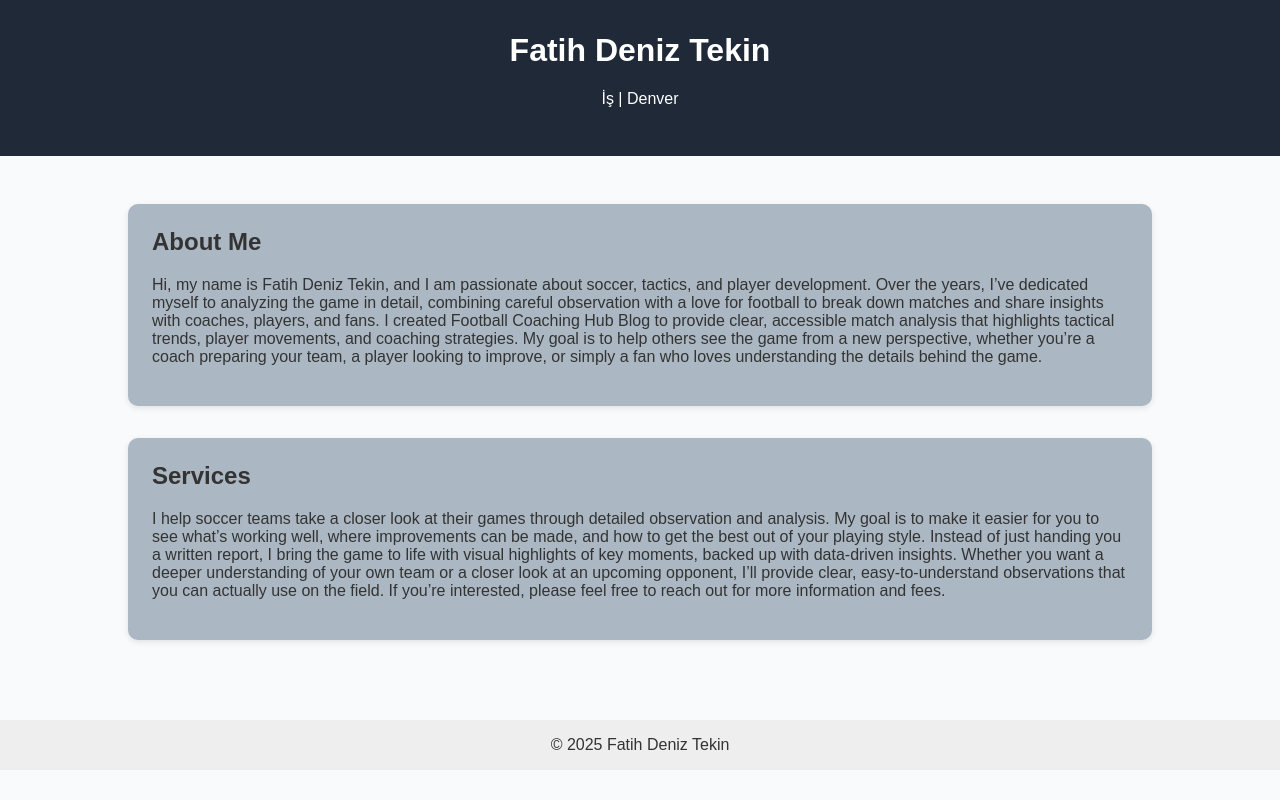
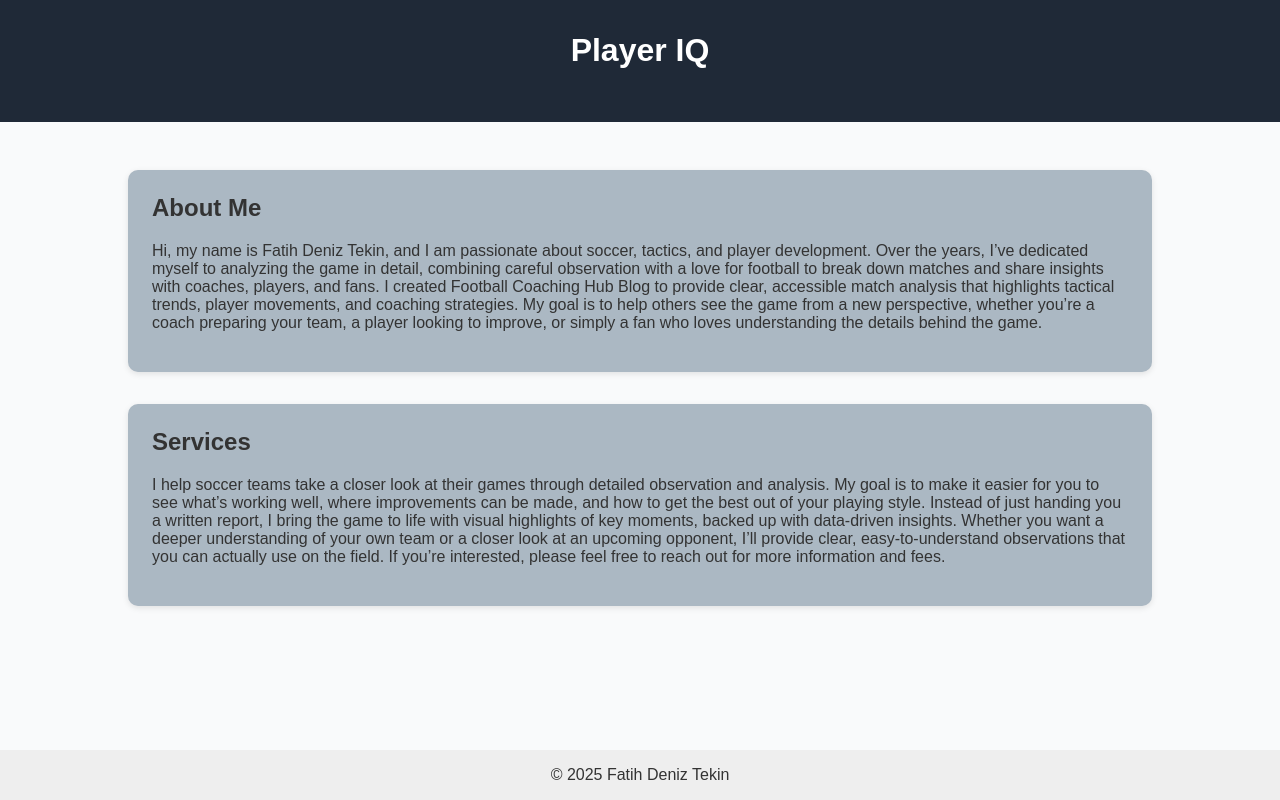
Before and after one commit to emrebicerbto/playeriq-site, a plain HTML site: page index.html in a window 1280 px wide. Drawn offline with Linux system fonts and the light colour scheme.

Commit message:
Update index.html
last version

```diff
--- a/index.html
+++ b/index.html
@@ -3,24 +3,64 @@
 <head>
   <meta charset="UTF-8">
   <meta name="viewport" content="width=device-width, initial-scale=1.0">
-  <title>Fatih Deniz Tekin</title>
+  <title>Player IQ</title>
   <style>
-    body { font-family: Arial, sans-serif; margin: 0; padding: 0; background: #f9fafb; color: #333; }
-    header { background: #1f2937; color: white; padding: 2rem; text-align: center; }
-    main { max-width: 800px; margin: 2rem auto; padding: 1rem; }
-    section { margin-bottom: 2rem; background: white; padding: 1.5rem; border-radius: 10px; box-shadow: 0 2px 6px rgba(0,0,0,0.1); }
+    html, body {
+      height: 100%;
+      margin: 0;
+      padding: 0;
+    }
+
+    body {
+      font-family: Arial, sans-serif;
+      background: #f9fafb;
+      color: #333;
+      display: flex;
+      flex-direction: column;
+    }
+
+    header {
+      background: #1f2937;
+      color: white;
+      padding: 2rem;
+      text-align: center;
+    }
+
+    main {
+      max-width: 800px;
+      margin: 2rem auto;
+      padding: 1rem;
+      flex: 1; /* sayfanın boş kısmını doldursun */
+    }
+
+    section {
+      margin-bottom: 2rem;
+      background: white;
+      padding: 1.5rem;
+      border-radius: 10px;
+      box-shadow: 0 2px 6px rgba(0,0,0,0.1);
+    }
+
     h1, h2 { margin-top: 0; }
     ul { padding-left: 1.5rem; }
-    footer { text-align: center; padding: 1rem; background: #eee; }
+
+    footer {
+      text-align: center;
+      padding: 1rem;
+      background: #eee;
+    }
+
     a { color: #2563eb; text-decoration: none; }
     a:hover { text-decoration: underline; }
   </style>
 </head>
 <body>
+
   <header>
-    <h1>Fatih Deniz Tekin</h1>
-    <p>İş | Denver</p>
+    <h1>Player IQ</h1>
+    <p></p>
   </header>
+
   <main style="max-width:80%;font-family:Arial, sans-serif;color:#333">
 
     <section style="margin-bottom:2rem;background:#ABB8C3;padding:1.5rem;border-radius:10px;box-shadow:0 2px 6px rgba(0,0,0,0.1)">
@@ -40,7 +80,9 @@ Instead of just handing you a written report, I bring the game to life with visu
       If you’re interested, please feel free to reach out for more information and fees.
       </p>
     </section>
+
   </main>
+
   <footer>
     © 2025 Fatih Deniz Tekin
   </footer>
```
Lines whose indentation alone changed are shown as unchanged.
